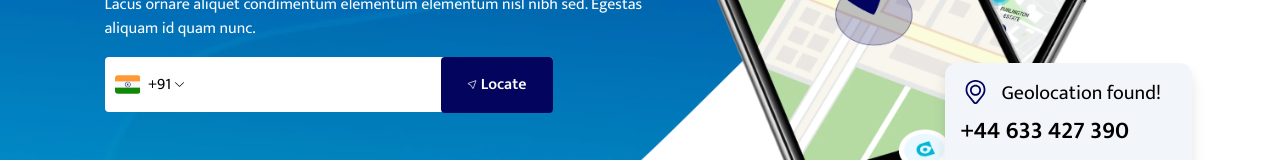
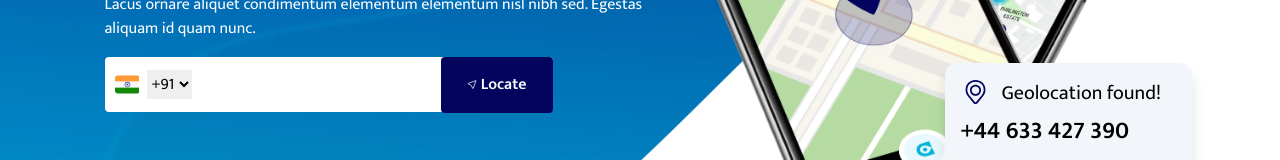
Before and after one commit to sachin-niyana/cell-tracker, a React (Create React App) app: page /landing in a window 1280 px wide. Shown: the part 444-604 px from the top of the page. Built offline with nearby package versions, Linux system fonts and the light colour scheme.

Commit message:
merge code

```diff
--- a/src/components/home/HowWorks.jsx
+++ b/src/components/home/HowWorks.jsx
@@ -1,6 +1,5 @@
 import mobileimg from "../../assets/images/home/png/locate-people.png";
 import { locatedata } from "../common/Helper";
-import { RightVector, Vector } from "../common/Icons";
 
 const HowWorks = () => {
   return (
--- a/src/components/landing/Hero.jsx
+++ b/src/components/landing/Hero.jsx
@@ -43,10 +43,27 @@ const Hero = () => {
               <div className="flex justify-start items-center gap-2">
                 <Flag />
                 <div className="flex justify-start items-center gap-1">
-                  <p className="text-black text-base font-normal" value="in">
-                    +91
-                  </p>
-                  <BottomArrow />
+                  <select
+                    class="outline-none text-sm leading-[23px] md:leading-[26px] md:text-base text-black font-normal cursor-pointer"
+                    name="number"
+                    id="number"
+                  >
+                    <option value="91" class="flex items-center gap-2">
+                      +91
+                    </option>
+                    <option value="01" class="flex items-center gap-2">
+                      +82
+                    </option>
+                    <option value="61" class="flex items-center gap-2">
+                      +92
+                    </option>
+                    <option value="02" class="flex items-center gap-2">
+                      +71
+                    </option>
+                    <option value="21" class="flex items-center gap-2">
+                      +10
+                    </option>
+                  </select>
                 </div>
                 <div className="w-full flex gap-2">
                   <input
```
